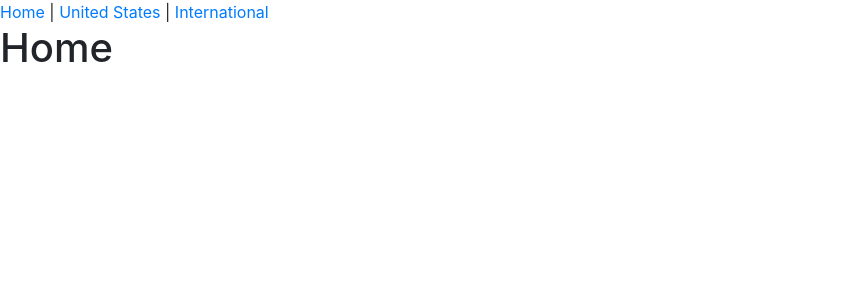
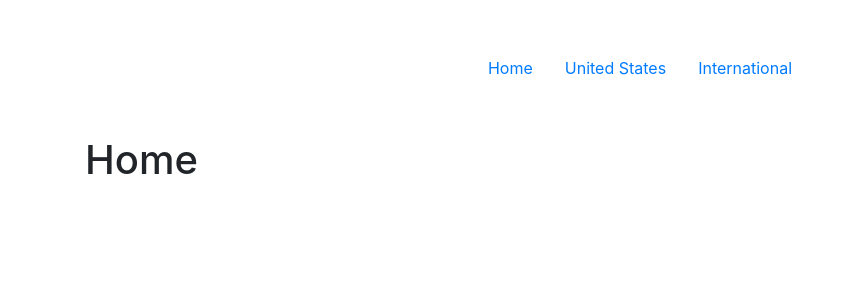
Before and after one commit to jorgedonoso/50roadtrips.com, a Vue app: page / in a window 1280 px wide. Shown: the top 300 px of the page, without its empty margins (0-853 px from the left). Built offline with nearby package versions, Linux system fonts and the light colour scheme.

Commit message:
Add basic navigation

```diff
--- a/src/App.vue
+++ b/src/App.vue
@@ -1,10 +1,41 @@
 <template>
-  <div id="app">
-    <div id="nav">
-      <router-link to="/">Home</router-link> |
-      <router-link to="/united-states">United States</router-link> |
-      <router-link to="/international">International</router-link>
+  <div
+    id="app"
+    class="container"
+  >
+    <div class="row">
+      <div class="col-12">
+        <ul class="nav justify-content-center my-5">
+          <li
+            class="nav-item"
+            v-for="(item, index) in menu"
+            :key="index"
+          >
+            <router-link
+              :to="item.to"
+              class="nav-link"
+            >{{item.label}}</router-link>
+          </li>
+
+        </ul>
+      </div>
     </div>
-    <router-view/>
+    <router-view />
+
   </div>
 </template>
+<script lang="ts">
+import Vue from "vue";
+
+export default Vue.extend({
+  data() {
+    return {
+      menu: [
+        { label: "Home", to: "/" },
+        { label: "United States", to: "/united-states" },
+        { label: "International", to: "/international" }
+      ]
+    };
+  }
+});
+</script>
```
